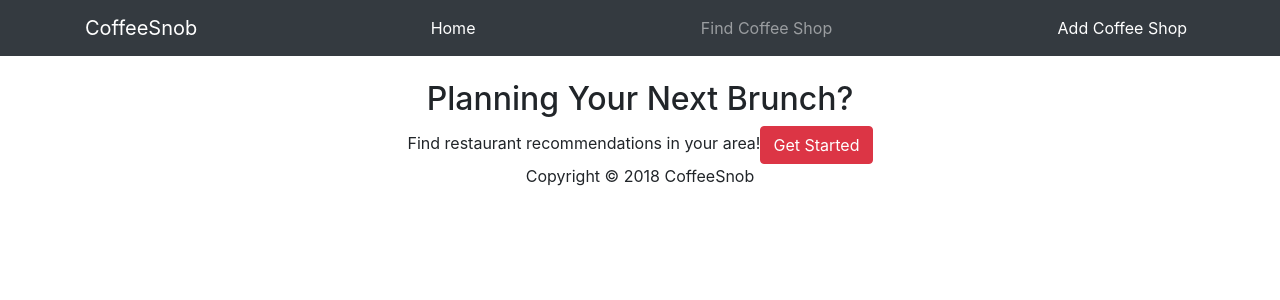
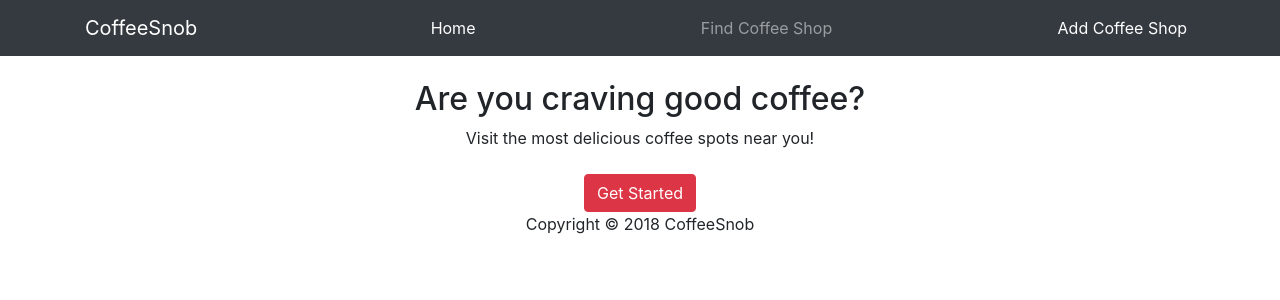
Before and after one commit to davidjkim810/coffee-snob, a React (Create React App) app in the folder coffee-snob-client/: page / in a window 1280 px wide. Shown: the top 300 px of the page. Built offline with nearby package versions, Linux system fonts and the light colour scheme.

Commit message:
editted home page

```diff
--- a/coffee-snob-client/src/layout/Home.js
+++ b/coffee-snob-client/src/layout/Home.js
@@ -6,9 +6,10 @@ const Home = () => {
   return (
     <div className="home">
       <div className="welcome">
-        <h2>Planning Your Next Brunch?</h2>
-        <span className="welcome-text">Find restaurant recommendations in your area!</span>
-        <Link to="/restaurants">
+        <h2>Are you craving good coffee?</h2>
+        <span className="welcome-text">Visit the most delicious coffee spots near you!</span>
+        <Link to="/cafes">
+        <br/><br/>
             <button className="btn btn-md btn-danger">
               Get Started
             </button>
```
